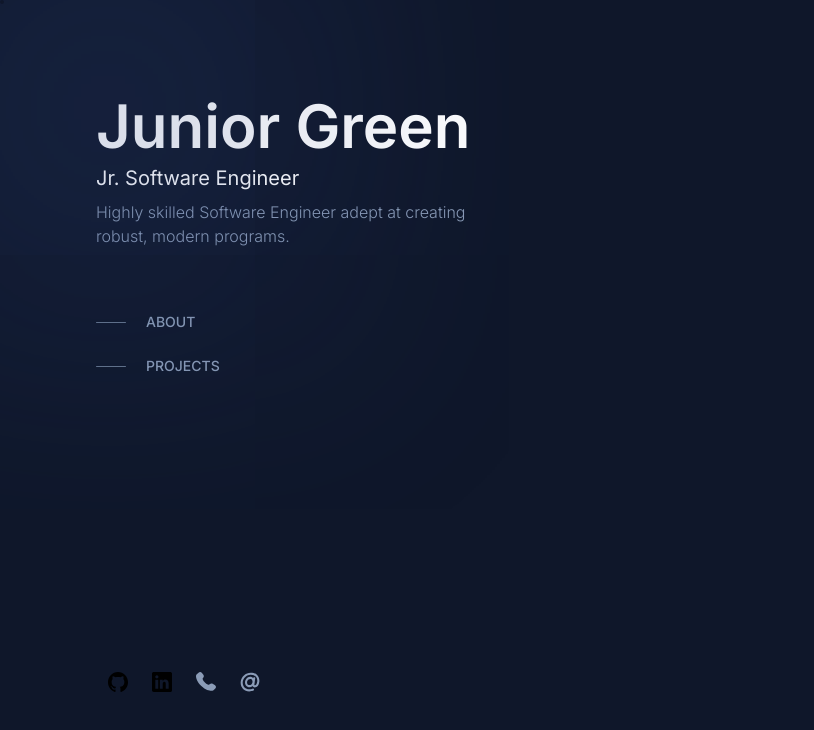
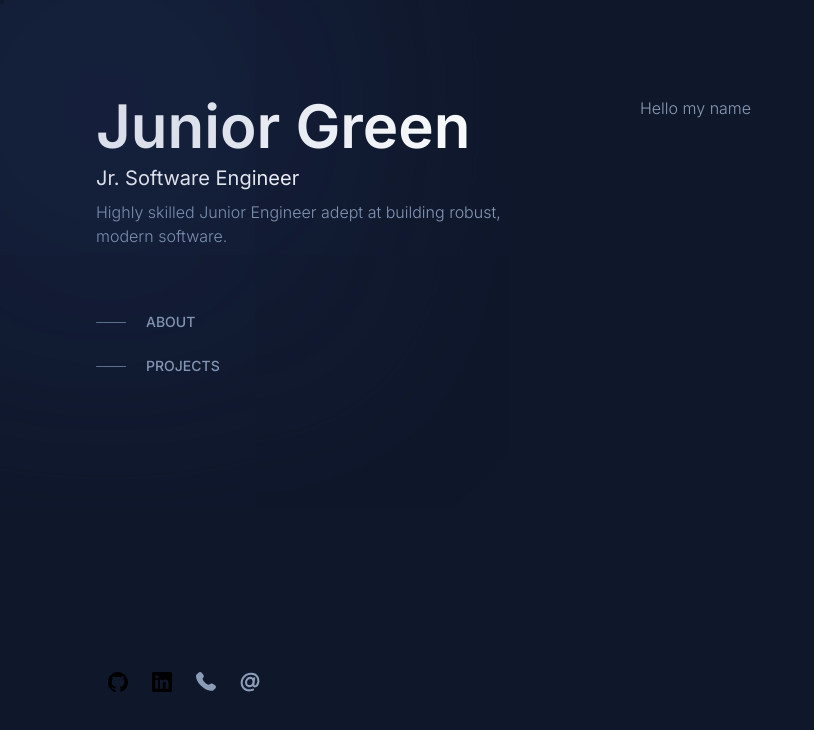
Before and after one commit to Junior-Green/portfolio-v1, a Next.js app: page / in a window 1280 px wide. Shown: the top 730 px of the page, without its empty margins (0-814 px from the left). Built offline with nearby package versions, Linux system fonts and the light colour scheme.

Commit message:
worked on home screen

```diff
--- a/src/app/globals.css
+++ b/src/app/globals.css
@@ -1,3 +1,9 @@
 @tailwind base;
 @tailwind components;
 @tailwind utilities;
+
+
+::selection {
+    color: #134E4A;
+    background-color: #2DD4BF;
+}
--- a/src/app/page.tsx
+++ b/src/app/page.tsx
@@ -14,7 +14,7 @@ export default function Home() {
           <div className="h-full w-full">
             <Link href={"/"} className="font-semibold text-6xl text-white">Junior Green</Link>
             <h1 className="font-normal text-white text-xl mt-2">Jr. Software Engineer</h1>
-            <p className="font-light text-theme-gray-light text-base mt-2 mb-16 w-3/4">Highly skilled Software Engineer adept at creating robust, modern programs.</p>
+            <p className="font-light text-theme-gray-light text-base mt-2 mb-16 w-3/4">Highly skilled Junior Engineer adept at building robust, modern software.</p>
             <div className={`flex flex-row items-center justify-start ${styles.container} cursor-pointer mb-6 w-min`}>
               <div className={`h-px bg-theme-gray-dark rounded-lg mr-5 ${styles.line}`} />
               <span className="text-sm font-medium text-theme-gray-light">ABOUT</span>
@@ -40,6 +40,8 @@ export default function Home() {
           </div>
         </div>
         <div className="overflow-x-hidden h-full w-1/2">
+          <p className="text-theme-gray-light font-light">Hello my name</p>
+
         </div>
       </div>
       <FollowCursor />
```
